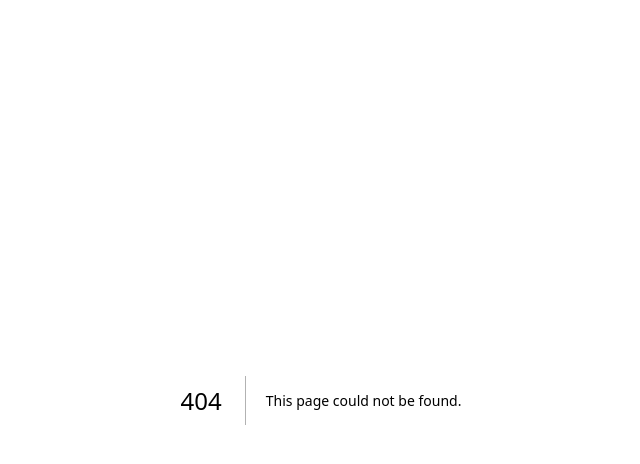
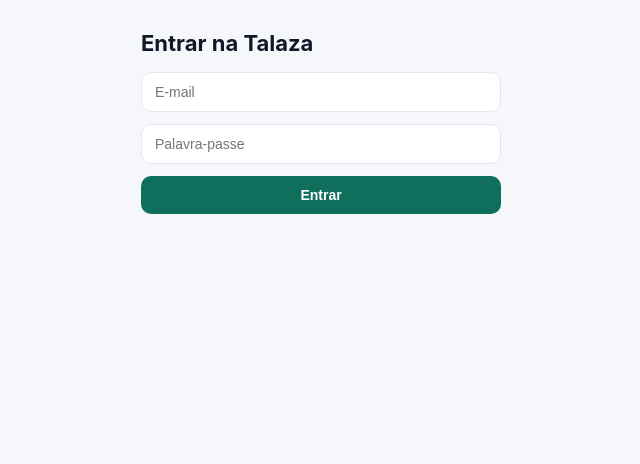
Before and after one commit to wendoflorinda-blip/talaza---app, a Next.js app: page /login in a window 1280 px wide. Before the commit this address had no page. Shown: the top 464 px of the page, without its empty margins (319-959 px from the left). Built offline with nearby package versions, Linux system fonts and the light colour scheme; no server answers.

Commit message:
Create login.js

```diff
--- /dev/null
+++ b/pages/login.js
@@ -0,0 +1,29 @@
+import { useState } from 'react';
+import { useRouter } from 'next/router';
+import { supabase } from '../lib/supabaseClient';
+
+export default function Login() {
+  const router = useRouter();
+  const [email, setEmail] = useState('');
+  const [password, setPassword] = useState('');
+  const [error, setError] = useState('');
+
+  async function handleLogin(e) {
+    e.preventDefault();
+    const { error } = await supabase.auth.signInWithPassword({ email, password });
+    if (error) setError(error.message);
+    else router.push('/');
+  }
+
+  return (
+    <div className="container" style={{ maxWidth: 400 }}>
+      <h1 style={{ fontSize: 22, marginTop: 30 }}>Entrar na Talaza</h1>
+      <form onSubmit={handleLogin} style={{ marginTop: 16 }}>
+        <input className="input" type="email" placeholder="E-mail" value={email} onChange={e => setEmail(e.target.value)} required />
+        <input className="input" type="password" placeholder="Palavra-passe" value={password} onChange={e => setPassword(e.target.value)} required />
+        {error && <p style={{ color: '#D92D20', fontSize: 13 }}>{error}</p>}
+        <button className="btn btn-brand" style={{ width: '100%', justifyContent: 'center' }}>Entrar</button>
+      </form>
+    </div>
+  );
+}
```
